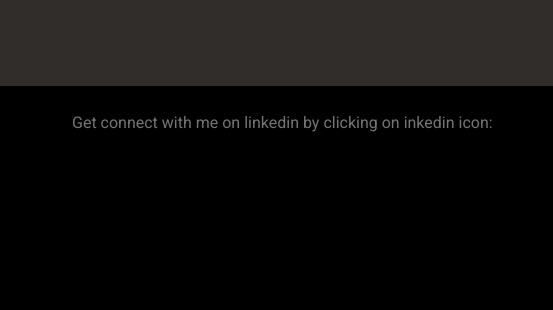
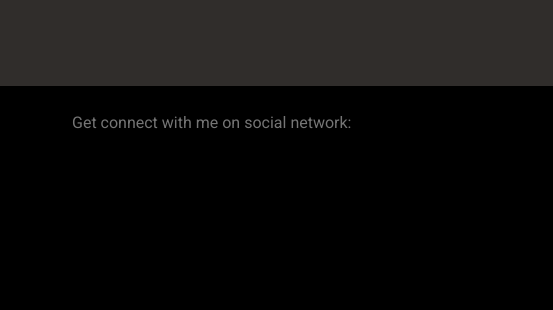
Before and after one commit to Dhanasekhar78/portfolio, a plain HTML site: page phishing.html in a window 1280 px wide. Shown: the part 714-1024 px from the top of the page, 0-553 px from the left. Drawn offline with nearby package versions, Linux system fonts and the light colour scheme.

Commit message:
Update phishing.html

```diff
--- a/phishing.html
+++ b/phishing.html
@@ -97,7 +97,7 @@
         style="background-color: black; width:100%;">
         <!-- Left -->
         <div class="me-5 text-muted ms-5 "  >
-          <span>Get connect with me on linkedin by clicking on inkedin icon: </span>
+          <span>Get connect with me on social network: </span>
         </div>
         <!-- Left -->
         <!-- Right -->
```
